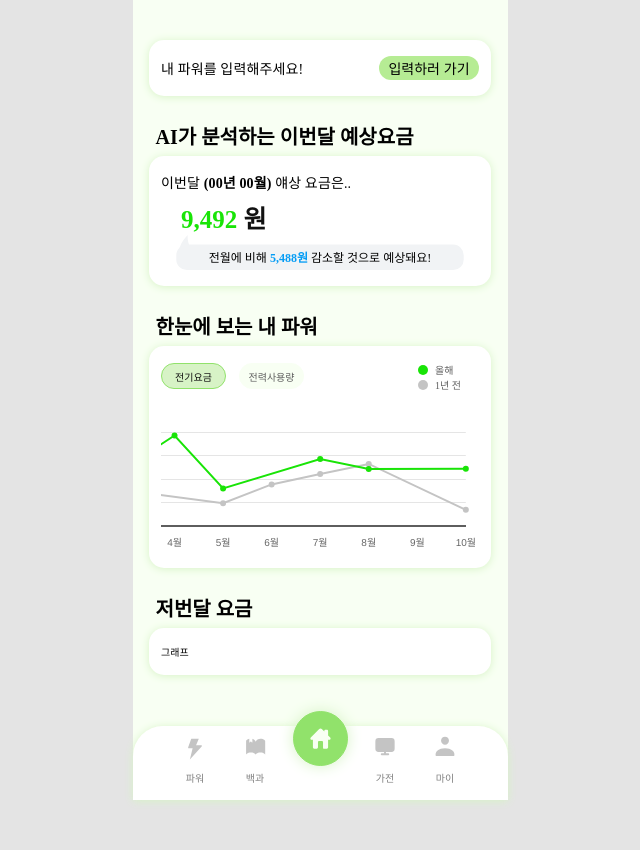
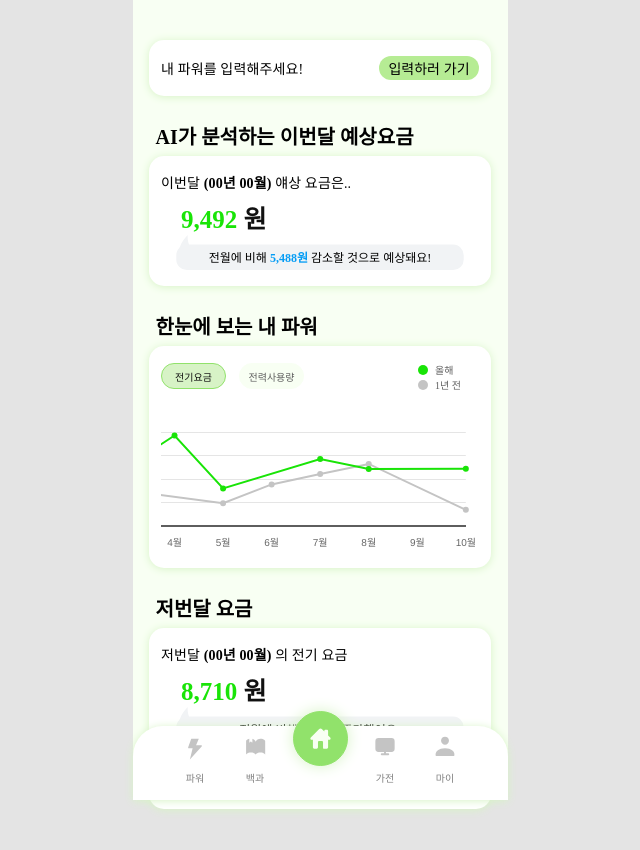
Before and after one commit to GreenSpark-greenspark/greenspark-frontend, a Next.js app: page /power in a window 1280 px wide. Shown: the top 850 px of the page, without its empty margins (320-960 px from the left). Before the commit the page ends 800 px from the top, so only its background shows below. Built offline with nearby package versions, Linux system fonts and the light colour scheme.

Commit message:
feat: 저번달 요금 기본 디자인 퍼블리싱

```diff
--- a/src/app/_component/power/PreCharge.tsx
+++ b/src/app/_component/power/PreCharge.tsx
@@ -1,13 +1,33 @@
 import React from "react";
 import Box from "@/components/Box";
 import styles from "./power.common.module.css";
+import IconComment from "../../../../public/icon/power_comment.svg";
 
 export default function PreCharge() {
   return (
     <>
       <p className={styles.title}>저번달 요금</p>
       <div className={styles.wrap}>
-        <Box>그래프</Box>
+        <Box>
+          <p className={styles.text_normal}>
+            저번달<span className={styles.text_bold}> (00년 00월) </span>의 전기 요금
+          </p>
+          <p className={styles.cost}>
+            <span className={styles.costGreen}>8,710</span> 원
+          </p>
+          <div className={styles.compareContainer}>
+            <div className={styles.comment}>
+              <IconComment className={styles.iconComment} />
+              <p className={styles.commentText}>
+                전월에 비해 <span className={styles.commentRed}>5,488원</span> 증가했어요!
+              </p>
+            </div>
+            <p className={styles.tipMent}>
+              조금 더 전기를 아껴보는 건 어떨까요? <br />
+              에너지 백과를 통해 다양한 팁을 살펴보아요!{" "}
+            </p>
+          </div>
+        </Box>
       </div>
     </>
   );
--- a/src/app/_component/power/power.common.module.css
+++ b/src/app/_component/power/power.common.module.css
@@ -4,16 +4,18 @@
   justify-items: center;
   align-items: center;
 }
+
 .title {
+  margin-top: 2.5rem;
+  margin-left: 2.3rem;
+  margin-bottom: 0.6rem;
+
   color: #000;
   font-family: Pretendard;
   font-size: 2rem;
   font-style: normal;
   font-weight: 600;
   line-height: normal;
-  margin-bottom: 0.6rem;
-  margin-left: 2.3rem;
-  margin-top: 2.5rem;
 }
 
 .powerinput {
@@ -21,35 +23,40 @@
   align-items: center;
   justify-content: space-between;
 }
+
 /* 입력하기, 전체 히스토리 버튼 */
 .btn {
-  width: 100px;
-  height: 24px;
-  border-radius: 20px;
-  background-color: #b6ec94;
-  color: black;
   display: flex;
   flex-direction: column;
   justify-content: center;
   align-items: center;
-  font-size: 14px;
+
+  width: 10rem;
+  height: 2.4rem;
+  border-radius: 2em;
+
+  background-color: #b6ec94;
+  color: black;
+  font-size: 1.4rem;
   font-weight: 400;
+
   border: none;
 }
 
 /* 기본 폰트 */
 .text_normal {
   font-family: Pretendard;
-  font-size: 14px;
+  font-size: 1.4rem;
   font-style: normal;
   font-weight: 400;
   line-height: normal;
-  letter-spacing: 0.14px;
+  letter-spacing: 0.014rem;
 }
+
 .text_bold {
   color: #000;
   font-family: Pretendard;
-  font-size: 14px;
+  font-size: 1.4rem;
   font-style: normal;
   font-weight: 600;
   line-height: normal;
@@ -57,6 +64,12 @@
 }
 
 /* 예상요금, 저번달요금 */
+.compareContainer {
+  display: flex;
+  flex-direction: column;
+  align-items: center;
+}
+
 .comment {
   position: relative;
   display: flex;
@@ -75,10 +88,11 @@
   left: 50%;
   width: 30rem;
   transform: translate(-50%, -50%);
+
   color: #000;
   text-align: center;
   font-family: "Pretendard Variable";
-  font-size: 12px;
+  font-size: 1.2rem;
   font-style: normal;
   font-weight: 400;
   line-height: normal;
@@ -88,18 +102,37 @@
   color: #039cf5;
   font-weight: 600;
 }
+
+.commentRed {
+  color: #ff2727;
+  font-weight: 600;
+}
+
 .cost {
+  padding-left: 2rem;
+  margin-top: 0.7rem;
+
   color: #111;
   text-align: left;
-
   font-family: "Pretendard Variable";
-  font-size: 25px;
+  font-size: 2.5rem;
   font-style: normal;
   font-weight: 600;
   line-height: normal;
-  padding-left: 2rem;
-  margin-top: 0.7rem;
 }
+
 .costGreen {
-  color: var(--highlight-color, #19e407);
+  color: #19e407;
 }
+
+.tipMent {
+  width: 24rem;
+  margin-top: 1.5rem;
+
+  color: #000;
+  font-family: "Pretendard Variable";
+  font-size: 1.2rem;
+  font-style: normal;
+  font-weight: 400;
+  line-height: normal;
+}
--- a/src/app/power/page.tsx
+++ b/src/app/power/page.tsx
@@ -21,5 +21,5 @@ export default function Power() {
 }
 const PagesWrap = styled.div`
   margin-top: 4rem;
-  margin-bottom: 4rem;
+  padding-bottom: 10rem;
 `;
```
